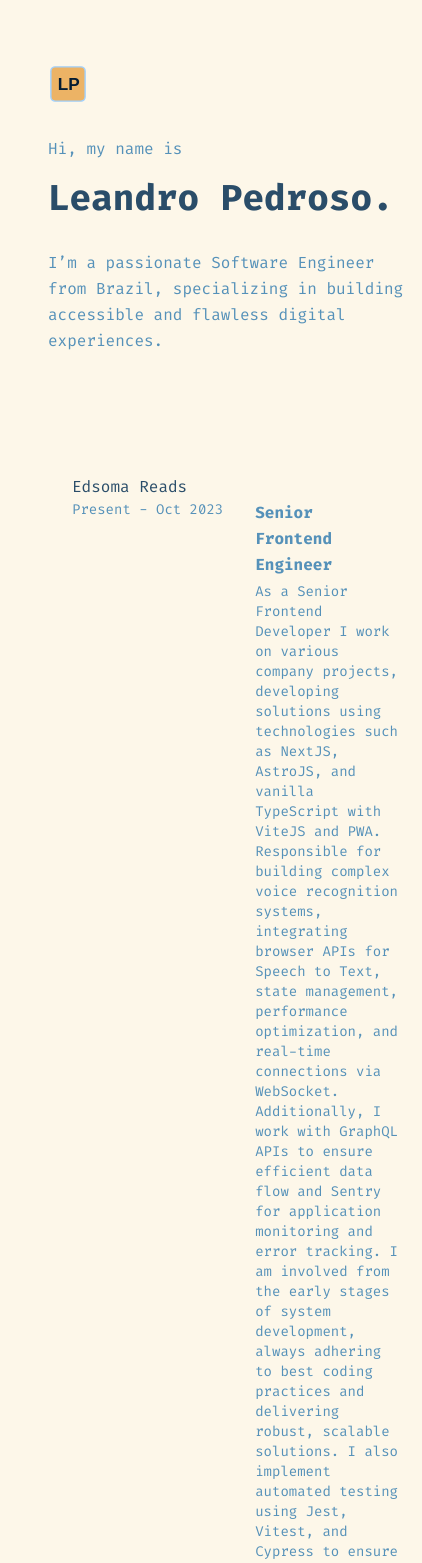
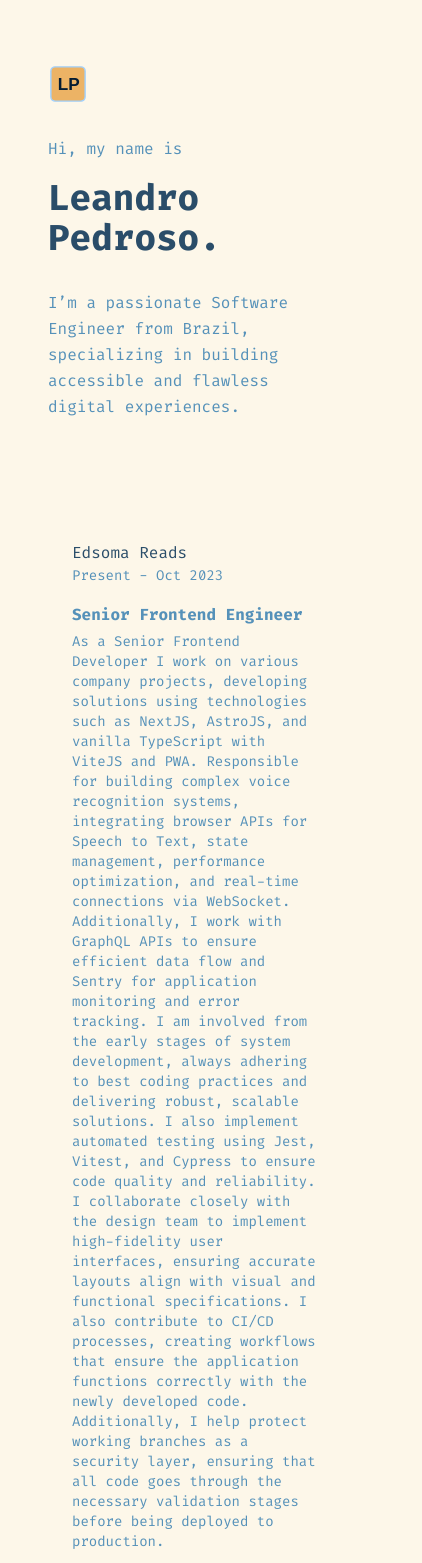
Before and after one commit to leandroppf/portfolio-leandroppf, a Next.js app: page / in a window 390 px wide. Shown: the top 1563 px of the page, 422 px wide, since content can reach past the window. Built offline with nearby package versions, Linux system fonts and the light colour scheme.

Commit message:
feat: updated ExperienceCard responsiveness for mobile

```diff
--- a/src/app/components/ExperienceCard.tsx
+++ b/src/app/components/ExperienceCard.tsx
@@ -24,7 +24,7 @@ export default function ExperienceCard({ experience }: ExperienceCardProps) {
         {experience.positions.map((position) => (
           <div
             key={position.startDate}
-            className="flex flex-row gap-8 text-secondary"
+            className="flex flex-col gap-4 text-secondary lg:flex-row lg:gap-8"
           >
             <span className="text-nowrap text-sm">
               {[position.endDate, position.startDate].join(' - ')}
```
